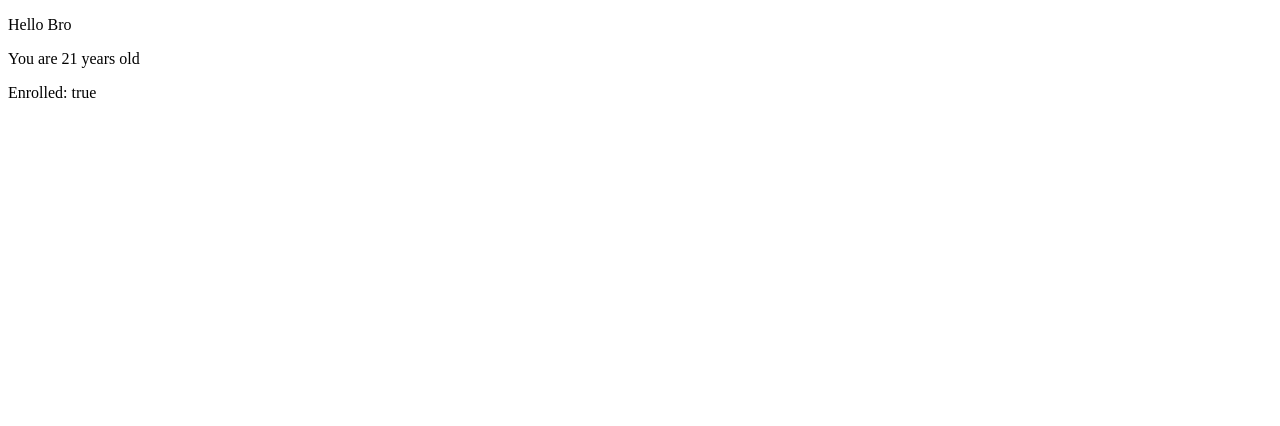
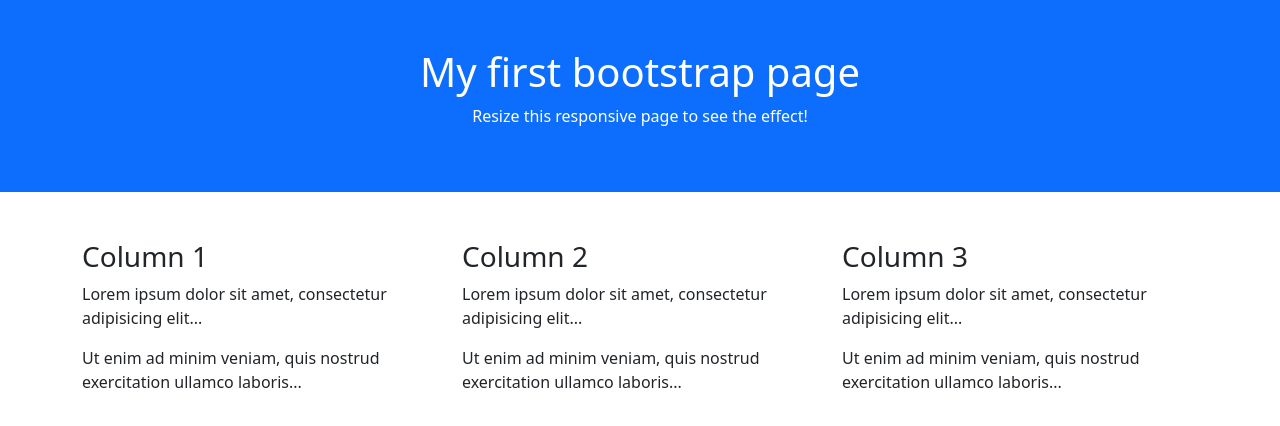
Before and after one commit to daotrung/HTML_Css_Source, a plain HTML site: page index.html in a window 1280 px wide. Drawn offline with nearby package versions, Linux system fonts and the light colour scheme.

Commit message:
add_bootstrap_5

```diff
--- a/index.html
+++ b/index.html
@@ -6,11 +6,33 @@
     <meta name="viewport" content="width=device-width, initial-scale=1.0">
     <title>Document</title>
     <link rel="stylesheet" href="style.css">
+    <link href="https://cdn.jsdelivr.net/npm/bootstrap@5.3.2/dist/css/bootstrap.min.css" rel="stylesheet" integrity="sha384-T3c6CoIi6uLrA9TneNEoa7RxnatzjcDSCmG1MXxSR1GAsXEV/Dwwykc2MPK8M2HN" crossorigin="anonymous">
+    <script src="https://cdn.jsdelivr.net/npm/bootstrap@5.3.2/dist/js/bootstrap.bundle.min.js" integrity="sha384-C6RzsynM9kWDrMNeT87bh95OGNyZPhcTNXj1NW7RuBCsyN/o0jlpcV8Qyq46cDfL" crossorigin="anonymous"></script>
 </head>
 <body>
-    <p id="p1"></p>
-    <p id="p2"></p>
-    <p id="p3"></p>
-    <script src="index.js"></script>
+    <div class="container-fluid p-5 bg-primary text-white text-center">
+        <h1>My first bootstrap page</h1>
+        <p>Resize this responsive page to see the effect!</p>
+    </div>
+    <div class="container mt-5">
+        <div class="row">
+          <div class="col-sm-4">
+            <h3>Column 1</h3>
+            <p>Lorem ipsum dolor sit amet, consectetur adipisicing elit...</p>
+            <p>Ut enim ad minim veniam, quis nostrud exercitation ullamco laboris...</p>
+          </div>
+          <div class="col-sm-4">
+            <h3>Column 2</h3>
+            <p>Lorem ipsum dolor sit amet, consectetur adipisicing elit...</p>
+            <p>Ut enim ad minim veniam, quis nostrud exercitation ullamco laboris...</p>
+          </div>
+          <div class="col-sm-4">
+            <h3>Column 3</h3>
+            <p>Lorem ipsum dolor sit amet, consectetur adipisicing elit...</p>
+            <p>Ut enim ad minim veniam, quis nostrud exercitation ullamco laboris...</p>
+          </div>
+        </div>
+      </div>
+    <!--<script src="index.js"></script>-->
 </body>
 </html>
```
